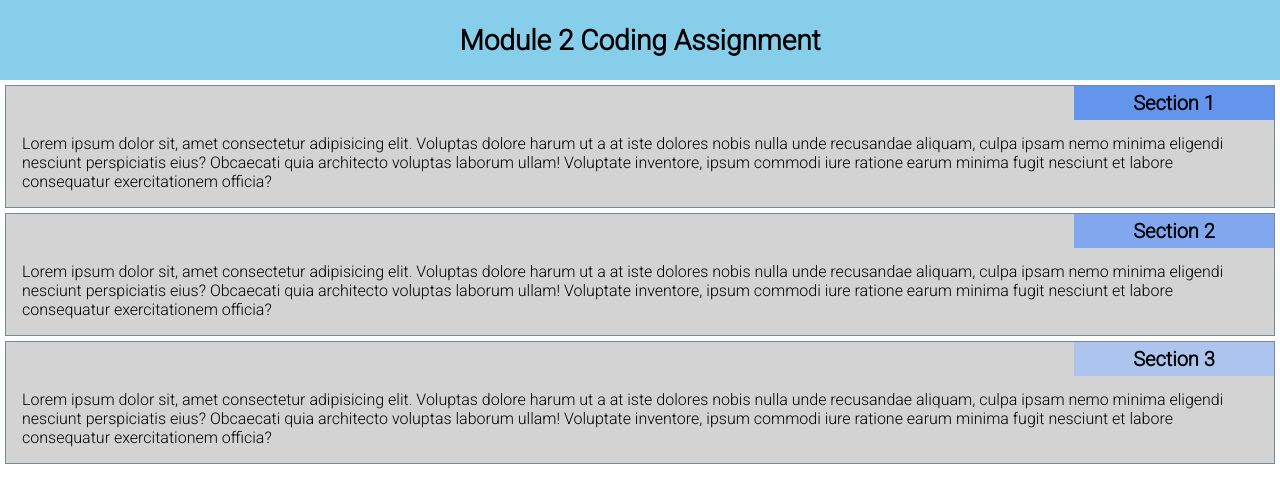
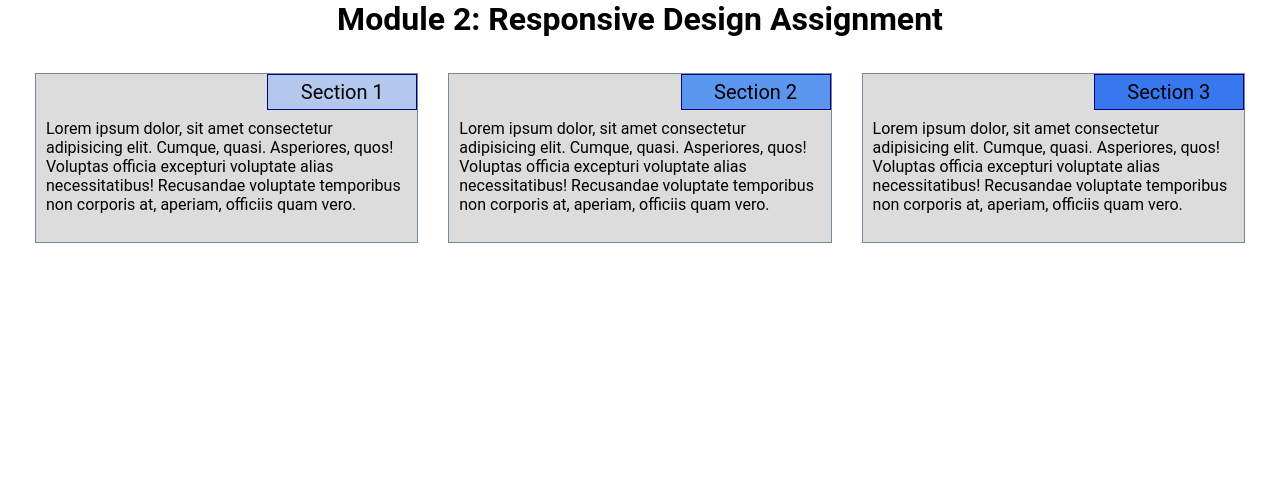
Before and after one commit to wolfgangmiller/JHU_Web_Course, a plain HTML site: page module2/assignment_solution/index.html in a window 1280 px wide. Drawn offline with Linux system fonts and the light colour scheme.

Commit message:
Apply responsive layout to page

```diff
--- a/module2/assignment_solution/index.html
+++ b/module2/assignment_solution/index.html
@@ -8,32 +8,35 @@
   <title>Mod2 | Assignment Solution</title>
 </head>
 <body>
-
-  <div class="heading">
-    <div class="heading-title">
-      Module 2 Coding Assignment
-    </div>
+  <header class="header-page-title">
+    Module 2: Responsive Design Assignment
+  </header>
+  <div class="container">
+    <section class="section-one col-lg-4 col-md-6">
+      <div class="content-wrapper">
+        <header class="content-header">Section 1</header>
+        <P class="content-text">
+          Lorem ipsum dolor, sit amet consectetur adipisicing elit. Cumque, quasi. Asperiores, quos! Voluptas officia excepturi voluptate alias necessitatibus! Recusandae voluptate temporibus non corporis at, aperiam, officiis quam vero.
+        </P>
+      </div>
+    </section>
+    <section class="section-two col-lg-4 col-md-6">
+      <div class="content-wrapper">
+        <header class="content-header">Section 2</header>
+        <P class="content-text">
+          Lorem ipsum dolor, sit amet consectetur adipisicing elit. Cumque, quasi. Asperiores, quos! Voluptas officia excepturi voluptate alias necessitatibus! Recusandae voluptate temporibus non corporis at, aperiam, officiis quam vero.
+        </P>
+      </div>
+    </section>
+    <section class="section-three col-lg-4 col-md-12">
+      <div class="content-wrapper">
+        <header class="content-header">Section 3</header>
+        <P class="content-text">
+          Lorem ipsum dolor, sit amet consectetur adipisicing elit. Cumque, quasi. Asperiores, quos! Voluptas officia excepturi voluptate alias necessitatibus! Recusandae voluptate temporibus non corporis at, aperiam, officiis quam vero.
+        </P>
+      </div>
+    </section>
   </div>
 
-  <div class="section-wrapper">
-    <section class="section-one">
-      <div class="section-title">Section 1</div>
-      <p class="section-content">
-        Lorem ipsum dolor sit, amet consectetur adipisicing elit. Voluptas dolore harum ut a at iste dolores nobis nulla unde recusandae aliquam, culpa ipsam nemo minima eligendi nesciunt perspiciatis eius? Obcaecati quia architecto voluptas laborum ullam! Voluptate inventore, ipsum commodi iure ratione earum minima fugit nesciunt et labore consequatur exercitationem officia?
-      </p>
-    </section>
-    <section class="section-two">
-      <h3 class="section-title">Section 2</h3>
-      <p class="section-content">
-        Lorem ipsum dolor sit, amet consectetur adipisicing elit. Voluptas dolore harum ut a at iste dolores nobis nulla unde recusandae aliquam, culpa ipsam nemo minima eligendi nesciunt perspiciatis eius? Obcaecati quia architecto voluptas laborum ullam! Voluptate inventore, ipsum commodi iure ratione earum minima fugit nesciunt et labore consequatur exercitationem officia?
-      </p>
-    </section>
-    <section class="section-three">
-      <h3 class="section-title">Section 3</h3>
-      <p class="section-content">
-        Lorem ipsum dolor sit, amet consectetur adipisicing elit. Voluptas dolore harum ut a at iste dolores nobis nulla unde recusandae aliquam, culpa ipsam nemo minima eligendi nesciunt perspiciatis eius? Obcaecati quia architecto voluptas laborum ullam! Voluptate inventore, ipsum commodi iure ratione earum minima fugit nesciunt et labore consequatur exercitationem officia?
-      </p>
-    </section>
-  </div>       <!-- End of section-wrapper  -->
 </body>
 </html>
--- a/module2/assignment_solution/solution.css
+++ b/module2/assignment_solution/solution.css
@@ -1,55 +1,169 @@
+/* Browser reset */
+* {
+  margin: 0;
+  padding: 0;
+  box-sizing: border-box;
+}
 /*  Base font family */
 @import url("https://fonts.googleapis.com/css2?family=Roboto:wght@300&display=swap");
 
 /* Base style */
-* {
-  box-sizing: border-box;
-  margin: 0;
-  padding: 0;
-}
 body {
   font-family: "Roboto", sans-serif;
 }
-p {
-  font-size: 1rem;
-  margin-top: 2rem;
+.header-page-title {
+  margin-bottom: 20px;
+  font-weight: bold;
+  font-size: 2rem;
+  text-align: center;
 }
-.heading {
-  height: 10vh;
-  display: flex;
-  justify-content: center;
-  align-items: center;
-  background-color: skyblue;
+.content-wrapper {
+  height: 170px;
+  width: 100%;
+  background-color: gainsboro;
+  margin-left: auto;
+  margin-right: auto;
+  border: 1px solid lightslategrey;
 }
-.heading-title {
-  font-size: 1.75rem;
-  font-weight: bold;
+.content-header {
+  width: 150px;
+  padding: 5px 0;
+  border: 1px solid navy;
+  font-size: 1.25rem;
+  text-align: center;
+  float: right;
 }
-.section-title {
-  font-size: 1.25rem;
-  font-weight: bold;
-  width: 200px;
-  padding: 5px;
-  text-align: center;
-  position: absolute;
-  top: 0;
-  right: 0;
+.content-text {
+  margin-top: 45px;
+  padding: 0 10px;
 }
-.section-one,
-.section-two,
-.section-three {
-  padding: 1rem;
-  margin: 5px;
-  background-color: lightgrey;
-  border: 1px solid lightslategrey;
-  position: relative;
+section {
+  height: 200px;
+  width: 100%;
+  margin-left: auto;
+  margin-right: auto;
+  padding: 15px;
 }
-.section-one .section-title {
-  background-color: cornflowerblue;
+.section-one header {
+  background-color: rgb(180, 200, 238);
 }
-.section-two .section-title {
-  background-color: rgb(129, 167, 238);
+.section-two header {
+  background-color: rgb(90, 150, 238);
 }
-.section-three .section-title {
-  background-color: rgb(173, 196, 238);
+.section-three header {
+  background-color: rgb(55, 120, 238);
 }
+.container {
+  width: 100%;
+  padding: 0 20px;
+}
+
+/* Responsive styles */
+
+/* Medium width devices */
+@media (min-width: 992px) and (max-width: 1199px) {
+  .col-md-1,
+  .col-md-2,
+  .col-md-3,
+  .col-md-4,
+  .col-md-5,
+  .col-md-6,
+  .col-md-7,
+  .col-md-8,
+  .col-md-9,
+  .col-md-10,
+  .col-md-11,
+  .col-md-12 {
+    float: left;
+  }
+  .col-md-1 {
+    width: 8.33%;
+  }
+  .col-md-2 {
+    width: 16.66%;
+  }
+  .col-md-3 {
+    width: 25%;
+  }
+  .col-md-4 {
+    width: 33.33%;
+  }
+  .col-md-5 {
+    width: 41.66%;
+  }
+  .col-md-6 {
+    width: 50%;
+  }
+  .col-md-7 {
+    width: 58.33%;
+  }
+  .col-md-8 {
+    width: 66.66%;
+  }
+  .col-md-9 {
+    width: 74.99%;
+  }
+  .col-md-10 {
+    width: 83.33%;
+  }
+  .col-md-11 {
+    width: 91.66%;
+  }
+  .col-md-12 {
+    width: 100%;
+  }
+}
+
+/* Large width devices */
+@media (min-width: 1200px) {
+  .col-lg-1,
+  .col-lg-2,
+  .col-lg-3,
+  .col-lg-4,
+  .col-lg-5,
+  .col-lg-6,
+  .col-lg-7,
+  .col-lg-8,
+  .col-lg-9,
+  .col-lg-10,
+  .col-lg-11,
+  .col-lg-12 {
+    float: left;
+  }
+  .col-lg-1 {
+    width: 8.33%;
+  }
+  .col-lg-2 {
+    width: 16.66%;
+  }
+  .col-lg-3 {
+    width: 25%;
+  }
+  .col-lg-4 {
+    width: 33.33%;
+  }
+  .col-lg-5 {
+    width: 41.66%;
+  }
+  .col-lg-6 {
+    width: 50%;
+  }
+  .col-lg-7 {
+    width: 58.33%;
+  }
+  .col-lg-8 {
+    width: 66.66%;
+  }
+  .col-lg-9 {
+    width: 74.99%;
+  }
+  .col-lg-10 {
+    width: 83.33%;
+  }
+  .col-lg-11 {
+    width: 91.66%;
+  }
+  .col-lg-12 {
+    width: 100%;
+  }
+}
```
